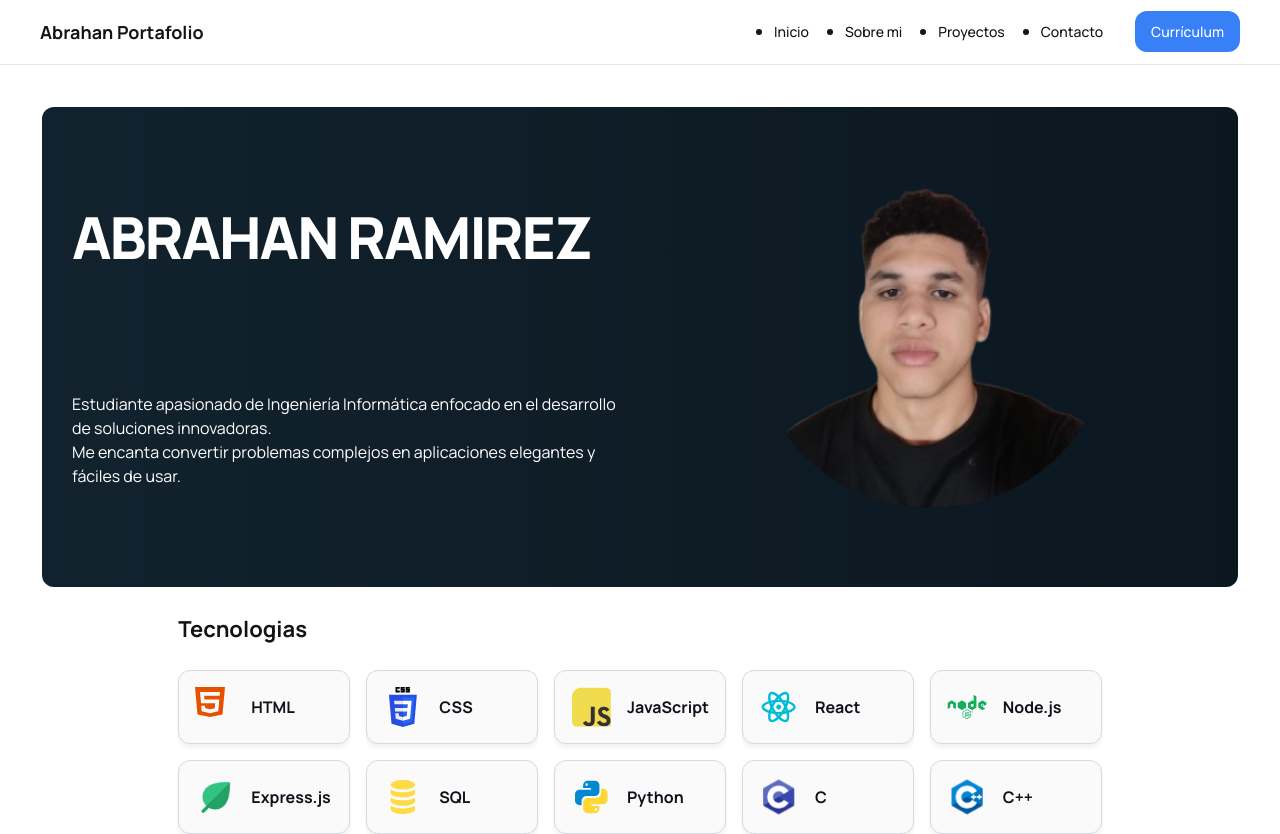
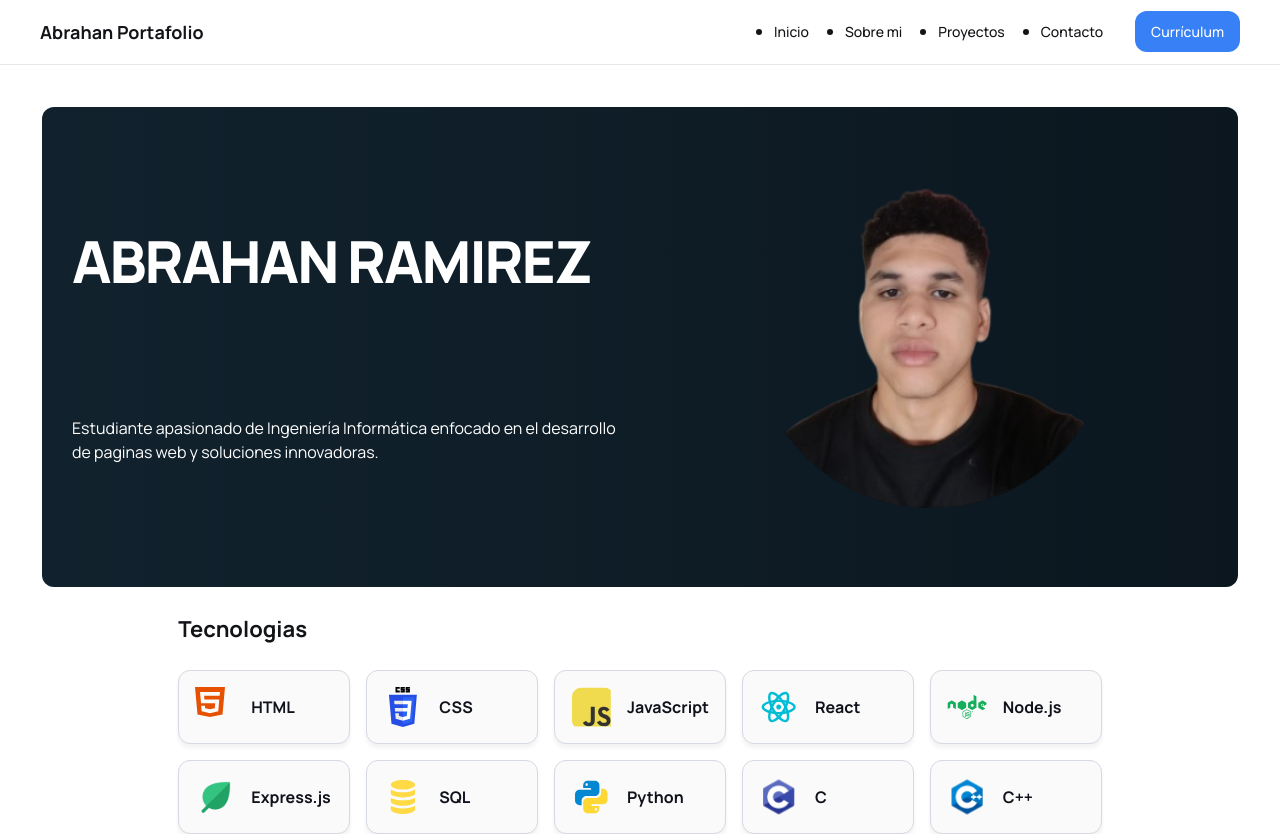
Before and after one commit to Soyabrahan/Portafolio, a Next.js app in the folder frontend/: page / in a window 1280 px wide. Shown: the top 834 px of the page. Built offline with nearby package versions, Linux system fonts and the light colour scheme; no server answers.

Commit message:
arreglando texto de hero

```diff
--- a/frontend/src/components/Hero.tsx
+++ b/frontend/src/components/Hero.tsx
@@ -24,10 +24,7 @@ export default function Hero() {
                 <div className="hero-info-container">
                   <p className="hero-info">
                     Estudiante apasionado de Ingeniería Informática enfocado en
-                    el desarrollo de soluciones innovadoras.
-                    <br />
-                    Me encanta convertir problemas complejos en aplicaciones
-                    elegantes y fáciles de usar.
+                    el desarrollo de paginas web y soluciones innovadoras.
                   </p>
                 </div>
               </div>
```
Also changed, not shown: 1 other file (tests, documents, lock files or other folders).
